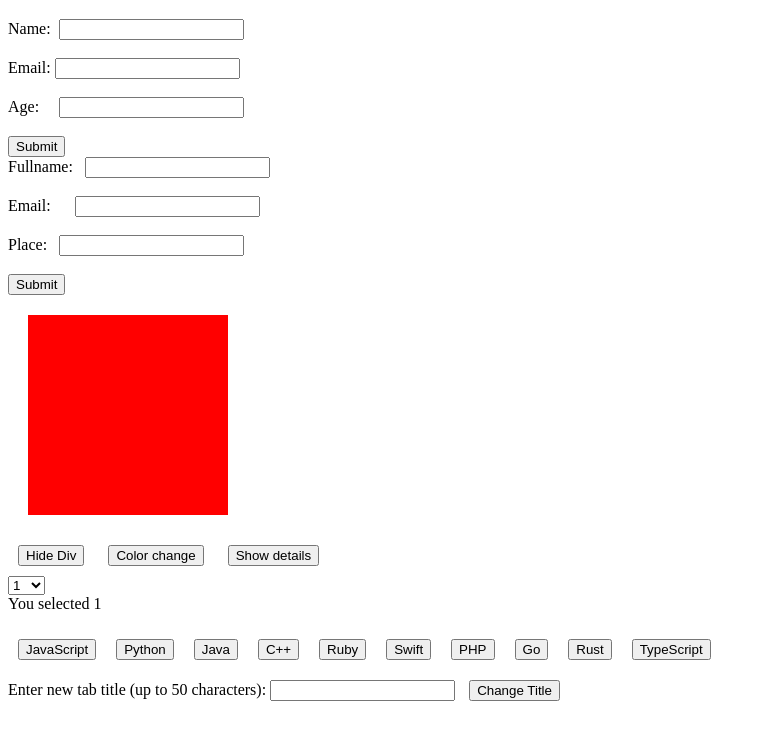
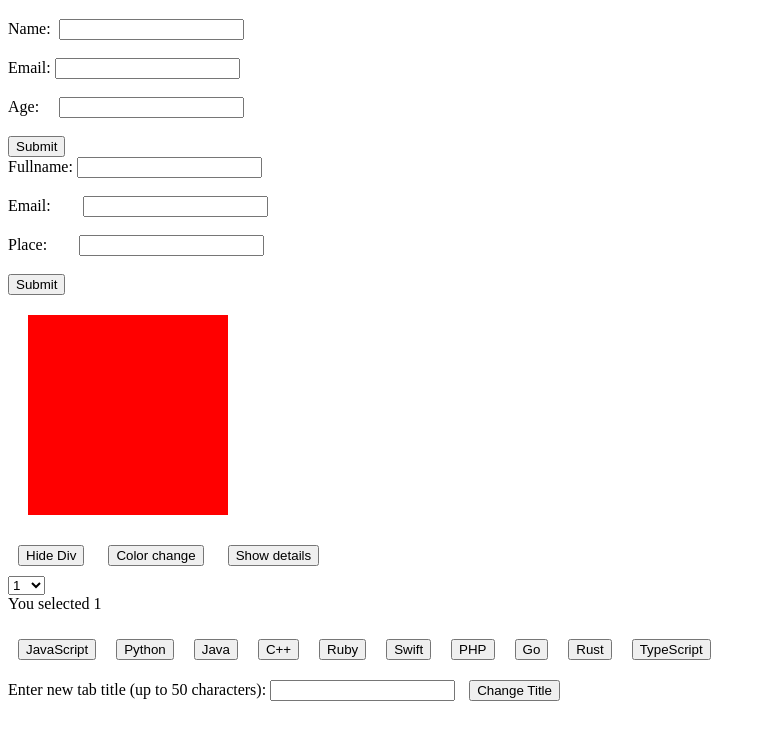
Before and after one commit to anusreekkcoddletech/Javascript, a website: page Assignment4/index.html in a window 1280 px wide. Shown: the part 61-800 px from the top of the page, without its empty margins (0-766 px from the left). Drawn offline with Linux system fonts and the light colour scheme.

Commit message:
assignment4 added

```diff
--- a/Assignment4/index.html
+++ b/Assignment4/index.html
@@ -21,13 +21,13 @@
         <input type="submit" value="Submit" class="submitbutton">
         </form>
         <form id="personalDetails">
-            <label for="name">Fullname:&nbsp;&nbsp;</label>
+            <label for="name">Fullname:</label>
             <input type="text" id="fname" name="name"><br><br>
 
-            <label for="email">Email:&nbsp; &nbsp;&nbsp;&nbsp;</label>
+            <label for="email">Email:&nbsp; &nbsp;&nbsp;&nbsp;&nbsp;&nbsp;</label>
             <input type="email" id="emailaddress" name="email"><br><br>
 
-            <label for="age">Place:&nbsp;&nbsp;</label>
+            <label for="age">Place:&nbsp;&nbsp;&nbsp;&nbsp;&nbsp;&nbsp;&nbsp;</label>
             <input type="text" id="currentplace" name="place"><br><br>
 
             <input type="submit" value="Submit" class="submitbutton2">
```
